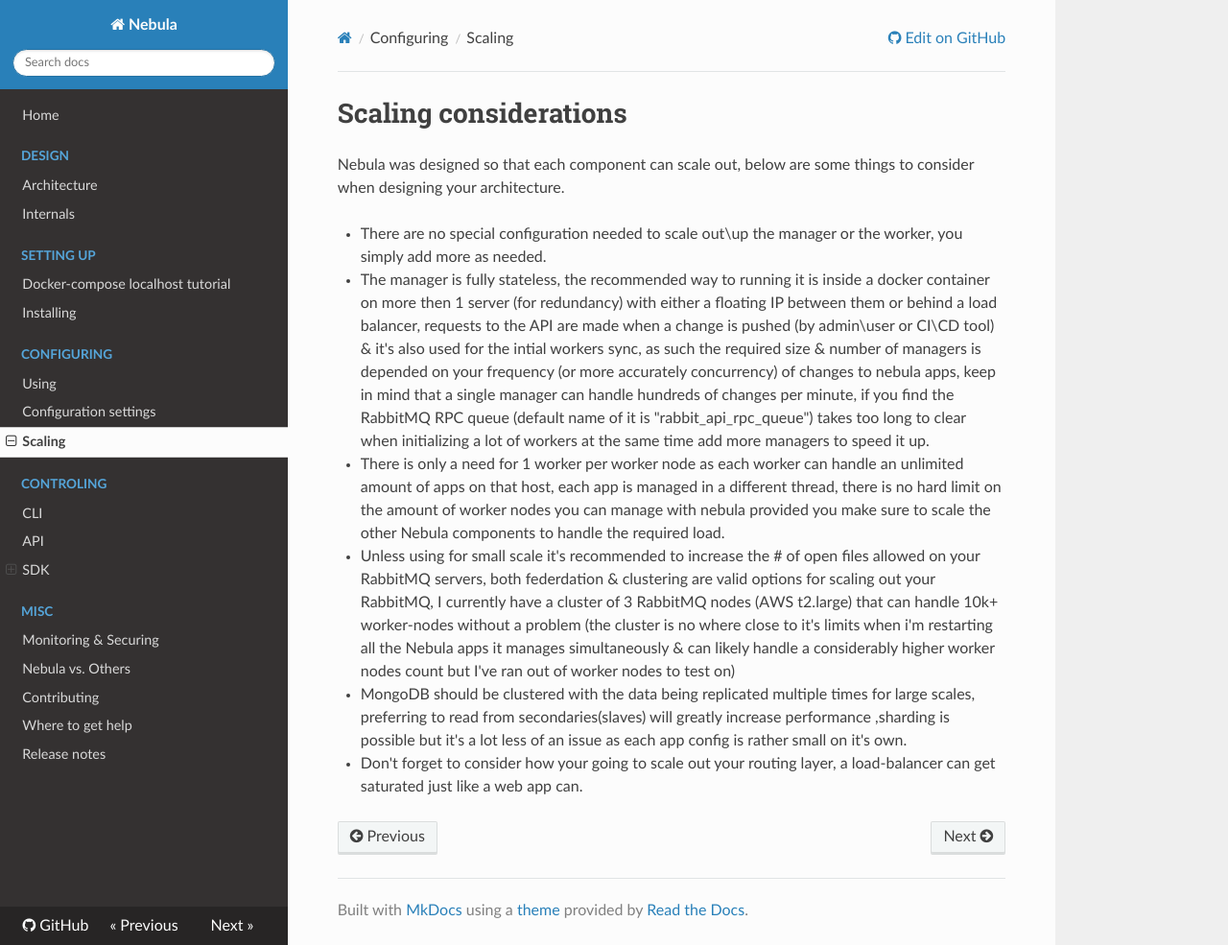
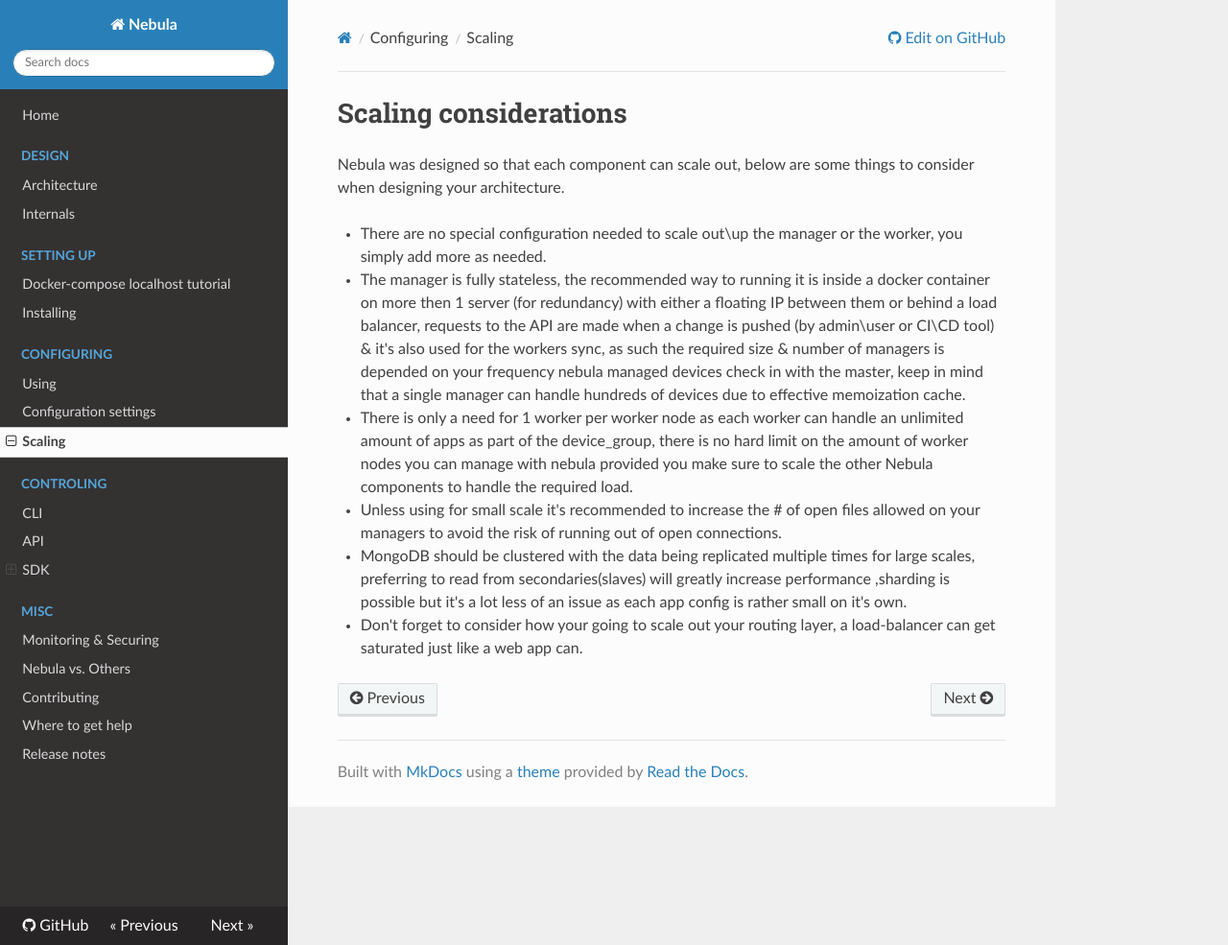
Before and after one commit to nebula-orchestrator/docs, an MkDocs documentation site: the page built from docs/scaling.md, in a window 1280 px wide and 985 px high. Shown: the whole window at 96% size. Built offline with MkDocs 1.6.1, drawn with Linux system fonts in a browser that asks for light colours; nearby versions of some CDN libraries; old or Windows-style settings are respelled for this version of MkDocs.

Commit message:
updated scaling to 2.0.0

```diff
--- a/docs/scaling.md
+++ b/docs/scaling.md
@@ -3,8 +3,8 @@
 Nebula was designed so that each component can scale out, below are some things to consider when designing your architecture.
 
 * There are no special configuration needed to scale out\up the manager or the worker, you simply add more as needed.
-* The manager is fully stateless, the recommended way to running it is inside a docker container on more then 1 server (for redundancy) with either a floating IP between them or behind a load balancer, requests to the API are made when a change is pushed (by admin\user or CI\CD tool) & it's also used for the intial workers sync, as such the required size & number of managers is depended on your frequency (or more accurately concurrency) of changes to nebula apps, keep in mind that a single manager can handle hundreds of changes per minute, if you find the RabbitMQ RPC queue (default name of it is "rabbit_api_rpc_queue") takes too long to clear when initializing a lot of workers at the same time add more managers to speed it up.
-* There is only a need for 1 worker per worker node as each worker can handle an unlimited amount of apps on that host, each app is managed in a different thread, there is no hard limit on the amount of worker nodes you can manage with nebula provided you make sure to scale the other Nebula components to handle the required load.
-* Unless using for small scale it's recommended to increase the # of open files allowed on your RabbitMQ servers, both federdation & clustering are valid options for scaling out your RabbitMQ, I currently have a cluster of 3 RabbitMQ nodes (AWS t2.large) that can handle 10k+ worker-nodes without a problem (the cluster is no where close to it's limits when i'm restarting all the Nebula apps it manages simultaneously & can likely handle a considerably higher worker nodes count but I've ran out of worker nodes to test on)
+* The manager is fully stateless, the recommended way to running it is inside a docker container on more then 1 server (for redundancy) with either a floating IP between them or behind a load balancer, requests to the API are made when a change is pushed (by admin\user or CI\CD tool) & it's also used for the workers sync, as such the required size & number of managers is depended on your frequency nebula managed devices check in with the master, keep in mind that a single manager can handle hundreds of devices due to effective memoization cache.
+* There is only a need for 1 worker per worker node as each worker can handle an unlimited amount of apps as part of the device_group, there is no hard limit on the amount of worker nodes you can manage with nebula provided you make sure to scale the other Nebula components to handle the required load.
+* Unless using for small scale it's recommended to increase the # of open files allowed on your managers to avoid the risk of running out of open connections.
 * MongoDB should be clustered with the data being replicated multiple times for large scales, preferring to read from secondaries(slaves) will greatly increase performance ,sharding is possible but it's a lot less of an issue as each app config is rather small on it's own.
 * Don't forget to consider how your going to scale out your routing layer, a load-balancer can get saturated just like a web app can.
```
